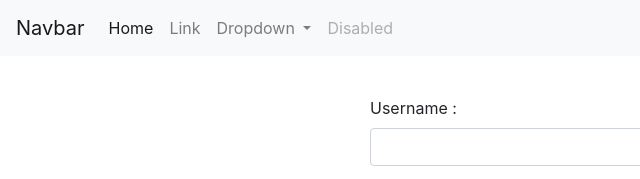
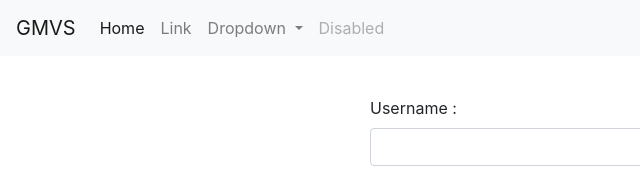
Before and after one commit to IBM-EPBL/IBM-Project-44560-1660725259, a plain HTML site: page login.html in a window 1280 px wide. Shown: the top 179 px of the page, 0-640 px from the left. Drawn offline with nearby package versions, Linux system fonts and the light colour scheme.

Commit message:
Update login.html

```diff
--- a/login.html
+++ b/login.html
@@ -1,4 +1,4 @@
-<!DOCTYPE html>
+ <!DOCTYPE html>
 <html lang="en">
 
 <head>
@@ -13,7 +13,7 @@
 
 <body>
     <nav class="navbar navbar-expand-lg navbar-light bg-light">
-        <a class="navbar-brand" href="#">Navbar</a>
+        <a class="navbar-brand" href="#">GMVS</a>
         <button class="navbar-toggler" type="button" data-toggle="collapse" data-target="#navbarSupportedContent"
             aria-controls="navbarSupportedContent" aria-expanded="false" aria-label="Toggle navigation">
             <span class="navbar-toggler-icon"></span>
```
